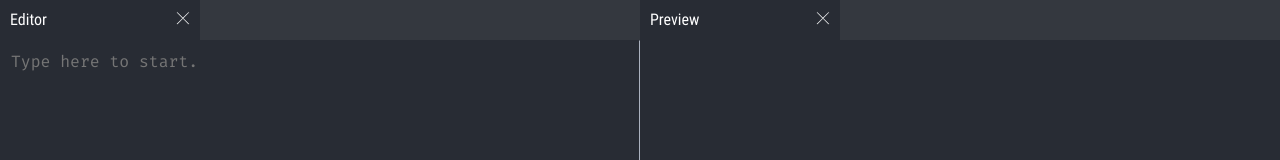
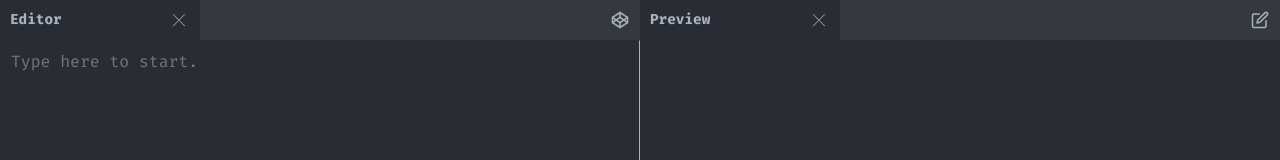
Before and after one commit to SukhjinderArora/markdown-editor, a React (Create React App) app: page / in a window 1280 px wide. Shown: the top 160 px of the page. Built offline with nearby package versions, Linux system fonts and the light colour scheme.

Commit message:
Increase code reuse

```diff
--- a/src/components/BottomBar.js
+++ b/src/components/BottomBar.js
@@ -2,7 +2,8 @@ import React from 'react';
 import PropTypes from 'prop-types';
 import styled from 'styled-components';
 
-import { ReactComponent as SettingsIconSVG } from '../assets/images/svg/settings-icon.svg';
+import SettingsButton from './shared/TransparentButton.sc';
+import { SettingsIcon } from './shared/Icons.sc';
 
 const propTypes = {
   setSettingsVisible: PropTypes.func.isRequired,
@@ -27,25 +28,9 @@ const Footer = styled.footer`
   background: #204c86;
   height: 20px;
   padding: 15px 0;
-`;
-
-const SettingsIcon = styled(SettingsIconSVG)`
-  stroke: #ffffff;
-  width: 20px;
-`;
-
-const SettingsButton = styled.button`
   display: flex;
-  background: transparent;
-  border: none;
-  cursor: pointer;
-  position: absolute;
-  right: 5px;
-  top: 50%;
-  transform: translateY(-50%);
-  &:focus {
-    outline: 1px solid #ffffff;
-  }
+  align-items: center;
+  justify-content: flex-end;
 `;
 
 BottomBar.propTypes = propTypes;
--- a/src/components/Editor.js
+++ b/src/components/Editor.js
@@ -1,8 +1,11 @@
-import React from 'react';
+import React, { useState } from 'react';
 import PropTypes from 'prop-types';
 import styled from 'styled-components';
 
+import Wrapper from './shared/Wrapper.sc';
 import Tab from './Tab';
+import PreviewButton from './shared/TransparentButton.sc';
+import { PreviewIcon } from './shared/Icons.sc';
 
 const propTypes = {
   text: PropTypes.string.isRequired,
@@ -10,9 +13,19 @@ const propTypes = {
 };
 
 const Editor = ({ text, onTextChange }) => {
+  const [closeWindow, setWindowClose] = useState(false);
+
+  const tabCloseHandler = () => {
+    setWindowClose(true);
+  };
+
   return (
-    <Wrapper>
-      <Tab title="Editor" />
+    <Wrapper closeWindow={closeWindow}>
+      <Tab title="Editor" tabCloseHandler={tabCloseHandler}>
+        <PreviewButton title="open preview">
+          <PreviewIcon />
+        </PreviewButton>
+      </Tab>
       <TextEditor
         onChange={onTextChange}
         value={text}
@@ -23,11 +36,6 @@ const Editor = ({ text, onTextChange }) => {
 };
 
 // Styles
-const Wrapper = styled.section`
-  width: 50%;
-  height: 100%;
-`;
-
 const TextEditor = styled.textarea`
   -webkit-appearance: none;
   appearance: none;
@@ -43,6 +51,9 @@ const TextEditor = styled.textarea`
   font-size: 16px;
   line-height: 1.4;
   padding: 10px;
+  &:focus {
+    outline: none;
+  }
 `;
 
 Editor.propTypes = propTypes;
--- a/src/components/Preview.js
+++ b/src/components/Preview.js
@@ -1,31 +1,38 @@
-import React from 'react';
+import React, { useState } from 'react';
 import PropTypes from 'prop-types';
 import styled from 'styled-components';
 
+import Wrapper from './shared/Wrapper.sc';
 import Tab from './Tab';
+import EditButton from './shared/TransparentButton.sc';
+import { EditIcon } from './shared/Icons.sc';
 
 const propTypes = {
   html: PropTypes.string.isRequired,
 };
 
 const Preview = ({ html }) => {
+  const [closeWindow, setWindowClose] = useState(false);
+
+  const tabCloseHandler = () => {
+    setWindowClose(true);
+  };
   const createMarkup = () => {
     return { __html: html };
   };
   return (
-    <Wrapper>
-      <Tab title="Preview" />
+    <Wrapper closeWindow={closeWindow}>
+      <Tab title="Preview" tabCloseHandler={tabCloseHandler}>
+        <EditButton title="open editor">
+          <EditIcon />
+        </EditButton>
+      </Tab>
       <PreviewContainer dangerouslySetInnerHTML={createMarkup()} />
     </Wrapper>
   );
 };
 
 // Styles
-const Wrapper = styled.section`
-  width: 50%;
-  height: 100%;
-`;
-
 const PreviewContainer = styled.div`
   width: 100%;
   height: calc(100% - 40px);
--- a/src/components/Tab.js
+++ b/src/components/Tab.js
@@ -2,21 +2,25 @@ import React from 'react';
 import PropTypes from 'prop-types';
 import styled from 'styled-components';
 
-import { ReactComponent as TabCloseIconSVG } from '../assets/images/svg/tab-close-icon.svg';
+import TabCloseButton from './shared/TransparentButton.sc';
+import { TabCloseIcon } from './shared/Icons.sc';
 
 const propTypes = {
   title: PropTypes.string.isRequired,
+  tabCloseHandler: PropTypes.func.isRequired,
+  children: PropTypes.element.isRequired,
 };
 
-const Tab = ({ title }) => {
+const Tab = ({ title, tabCloseHandler, children }) => {
   return (
     <Wrapper>
       <StyledTab>
         <TabTitle>{title}</TabTitle>
-        <TabCloseBtn title="close" tabIndex="0">
+        <TabCloseButton title="close tab" onClick={tabCloseHandler}>
           <TabCloseIcon />
-        </TabCloseBtn>
+        </TabCloseButton>
       </StyledTab>
+      {children}
     </Wrapper>
   );
 };
@@ -26,43 +30,25 @@ const Wrapper = styled.div`
   background: ${(props) =>
     props.theme.themeName === 'dark-theme' ? '#282c34f0' : '#eee'};
   height: 40px;
+  display: flex;
+  justify-content: space-between;
+  align-items: center;
 `;
 
 const StyledTab = styled.div`
   width: 200px;
+  height: 100%;
   display: flex;
   justify-content: space-between;
+  align-items: center;
   background: ${(props) =>
     props.theme.themeName === 'dark-theme' ? '#282c34' : '#fff'};
 `;
 
 const TabTitle = styled.h1`
-  font-size: 16px;
-  font-weight: 400;
+  font-size: 14px;
   margin-left: 10px;
-  color: #fff;
-  color: ${(props) =>
-    props.theme.themeName === 'dark-theme' ? '#fff' : '#000'};
-`;
-
-const TabCloseBtn = styled.button`
-  background: transparent;
-  border: 1px solid transparent;
-  cursor: pointer;
-  &:focus {
-    border-color: ${(props) =>
-      props.theme.themeName === 'dark-theme' ? '#fff' : '#000'};
-  }
-`;
-
-const TabCloseIcon = styled(TabCloseIconSVG)`
-  width: 20px;
-  stroke: ${(props) =>
-    props.theme.themeName === 'dark-theme' ? '#fff' : '#000'};
-  & polygon {
-    fill: ${(props) =>
-      props.theme.themeName === 'dark-theme' ? '#fff' : '#000'};
-  }
+  color: ${(props) => props.theme.fg};
 `;
 
 Tab.propTypes = propTypes;
--- /dev/null
+++ b/src/components/shared/Icons.sc.js
@@ -0,0 +1,29 @@
+import styled from 'styled-components';
+
+import { ReactComponent as SettingsIconSVG } from '../../assets/images/svg/settings-icon.svg';
+import { ReactComponent as TabCloseIconSVG } from '../../assets/images/svg/tab-close-icon.svg';
+import { ReactComponent as EditIconSVG } from '../../assets/images/svg/edit-icon.svg';
+import { ReactComponent as PreviewIconSVG } from '../../assets/images/svg/preview-icon.svg';
+
+export const SettingsIcon = styled(SettingsIconSVG)`
+  stroke: #ffffff;
+  width: 20px;
+`;
+
+export const TabCloseIcon = styled(TabCloseIconSVG)`
+  width: 20px;
+  stroke: ${(props) => props.theme.fg};
+  & polygon {
+    fill: ${(props) => props.theme.fg};
+  }
+`;
+
+export const EditIcon = styled(EditIconSVG)`
+  width: 18px;
+  stroke: ${(props) => props.theme.fg};
+`;
+
+export const PreviewIcon = styled(PreviewIconSVG)`
+  width: 18px;
+  stroke: ${(props) => props.theme.fg};
+`;
--- /dev/null
+++ b/src/components/shared/TransparentButton.sc.js
@@ -0,0 +1,14 @@
+import styled from 'styled-components';
+
+const TransparentButton = styled.button`
+  background: transparent;
+  border: none;
+  cursor: pointer;
+  line-height: 0;
+  margin-right: 5px;
+  &:focus {
+    outline: 1px solid ${(props) => props.theme.fg};
+  }
+`;
+
+export default TransparentButton;
--- /dev/null
+++ b/src/components/shared/Wrapper.sc.js
@@ -0,0 +1,10 @@
+import styled from 'styled-components';
+
+const Wrapper = styled.section`
+  width: 50%;
+  height: 100%;
+  flex-grow: 1;
+  display: ${(props) => (props.closeWindow ? 'none' : 'block')};
+`;
+
+export default Wrapper;
--- a/src/index.css
+++ b/src/index.css
@@ -12,9 +12,11 @@
 
 body {
   margin: 0;
-  font-family: 'Roboto Condensed', -apple-system, BlinkMacSystemFont, 'Segoe UI',
+  font-family: 'Fira Code', -apple-system, BlinkMacSystemFont, 'Segoe UI',
     'Roboto', 'Oxygen', 'Ubuntu', 'Cantarell', 'Fira Sans', 'Droid Sans',
     'Helvetica Neue', sans-serif;
   -webkit-font-smoothing: antialiased;
   -moz-osx-font-smoothing: grayscale;
+  max-height: 100vh;
+  overflow: hidden;
 }
```
Also changed, not shown: src/assets/images/svg/edit-icon.svg (added), src/assets/images/svg/preview-icon.svg (added).
